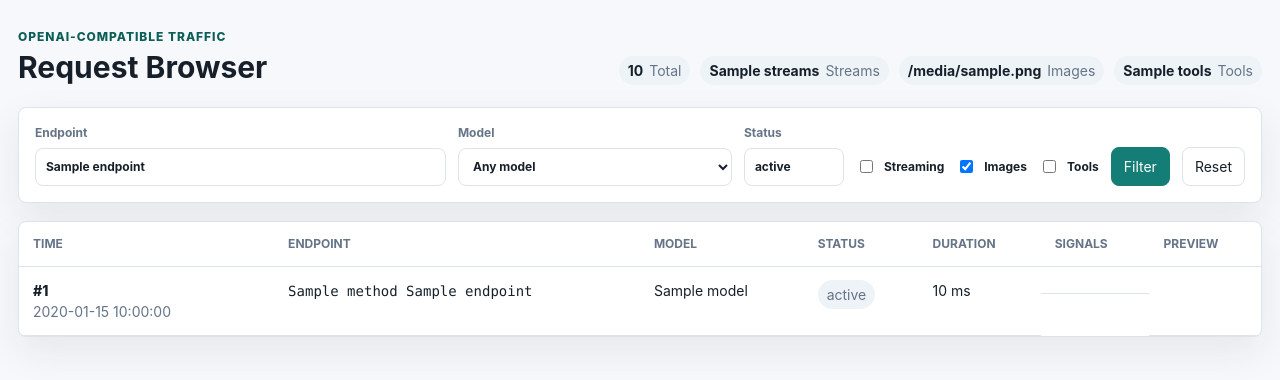
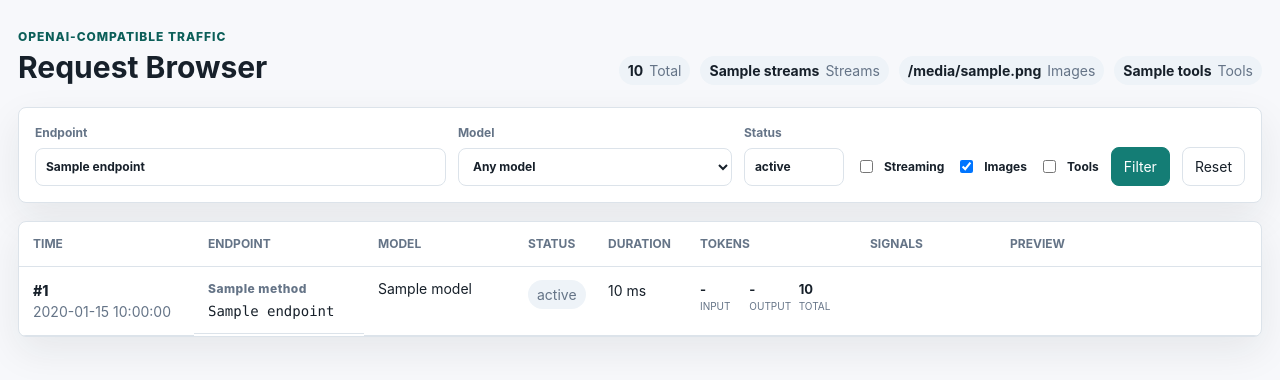
Before and after one commit to shamitv/llm-observe-proxy, a FastAPI app: template src/llm_observe_proxy/templates/index.html in a window 1280 px wide. Shown: the part 72-452 px from the top of the page. Run offline with FastAPI, Linux system fonts and the light colour scheme; the template is opened without the code that fills it: most values are stand-ins (such as "Sample title", 1, 10 or a date in 2020); some libraries are stand-ins or nearby versions.

Commit message:
feat: add token usage to request grid

```diff
--- a/src/llm_observe_proxy/static/styles.css
+++ b/src/llm_observe_proxy/static/styles.css
@@ -54,7 +54,6 @@ pre {
 .nav,
 .stats,
 .detail-meta,
-.signals,
 .mode-tabs {
   display: flex;
   align-items: center;
@@ -263,6 +262,39 @@ table {
   border-collapse: collapse;
 }
 
+.requests-table {
+  min-width: 1220px;
+  table-layout: fixed;
+}
+
+.requests-table .col-time {
+  width: 175px;
+}
+
+.requests-table .col-endpoint {
+  width: 170px;
+}
+
+.requests-table .col-model {
+  width: 150px;
+}
+
+.requests-table .col-status {
+  width: 80px;
+}
+
+.requests-table .col-duration {
+  width: 92px;
+}
+
+.requests-table .col-tokens {
+  width: 170px;
+}
+
+.requests-table .col-signals {
+  width: 140px;
+}
+
 th,
 td {
   padding: 13px 14px;
@@ -281,9 +313,79 @@ td:first-child {
   min-width: 190px;
 }
 
+.requests-table td:first-child {
+  min-width: 0;
+}
+
 td:first-child a {
   display: block;
   font-weight: 800;
+}
+
+.request-endpoint,
+.request-model,
+.request-preview {
+  overflow-wrap: anywhere;
+}
+
+.request-endpoint {
+  display: grid;
+  gap: 4px;
+}
+
+.request-endpoint code {
+  line-height: 1.35;
+  white-space: normal;
+}
+
+.method {
+  color: var(--muted);
+  font-size: 12px;
+  font-weight: 800;
+  letter-spacing: 0.04em;
+}
+
+.request-model {
+  line-height: 1.35;
+}
+
+.numeric {
+  white-space: nowrap;
+}
+
+.token-triplet {
+  display: grid;
+  grid-template-columns: repeat(3, minmax(0, 1fr));
+  gap: 6px;
+}
+
+.token-triplet span {
+  display: grid;
+  gap: 2px;
+  min-width: 0;
+}
+
+.token-triplet strong {
+  font-size: 13px;
+}
+
+.token-triplet small {
+  color: var(--muted);
+  font-size: 10px;
+  line-height: 1.1;
+  text-transform: uppercase;
+}
+
+.request-preview span {
+  display: -webkit-box;
+  overflow: hidden;
+  line-height: 1.45;
+  -webkit-box-orient: vertical;
+  -webkit-line-clamp: 3;
+}
+
+.signals span {
+  margin: 0 4px 4px 0;
 }
 
 .status-200,
--- a/src/llm_observe_proxy/templates/index.html
+++ b/src/llm_observe_proxy/templates/index.html
@@ -44,7 +44,17 @@
 </form>
 
 <section class="table-shell">
-  <table>
+  <table class="requests-table">
+    <colgroup>
+      <col class="col-time">
+      <col class="col-endpoint">
+      <col class="col-model">
+      <col class="col-status">
+      <col class="col-duration">
+      <col class="col-tokens">
+      <col class="col-signals">
+      <col class="col-preview">
+    </colgroup>
     <thead>
       <tr>
         <th>Time</th>
@@ -52,6 +62,7 @@
         <th>Model</th>
         <th>Status</th>
         <th>Duration</th>
+        <th>Tokens</th>
         <th>Signals</th>
         <th>Preview</th>
       </tr>
@@ -60,20 +71,27 @@
       {% for record in records %}
       <tr>
         <td><a href="/admin/requests/{{ record.id }}">#{{ record.id }}</a><span class="muted">{{ record.created_at }}</span></td>
-        <td><code>{{ record.method }} {{ record.endpoint }}</code></td>
-        <td>{{ record.model }}</td>
+        <td class="request-endpoint"><span class="method">{{ record.method }}</span><code>{{ record.endpoint }}</code></td>
+        <td class="request-model">{{ record.model }}</td>
         <td><span class="pill status-{{ record.status | default('pending', true) }}">{{ record.status | default('pending', true) }}</span></td>
-        <td>{{ record.duration_ms | default('-', true) }} ms</td>
+        <td class="numeric">{{ record.duration_ms | default('-', true) }} ms</td>
+        <td>
+          <div class="token-triplet">
+            <span><strong>{{ record.tokens.input | default('-', true) }}</strong><small>Input</small></span>
+            <span><strong>{{ record.tokens.output | default('-', true) }}</strong><small>Output</small></span>
+            <span><strong>{{ record.tokens.total | default('-', true) }}</strong><small>Total</small></span>
+          </div>
+        </td>
         <td class="signals">
           {% if record.is_stream %}<span>Stream</span>{% endif %}
           {% if record.has_images %}<span>Image</span>{% endif %}
           {% if record.has_tool_calls %}<span>Tool</span>{% endif %}
           {% if record.error %}<span>Error</span>{% endif %}
         </td>
-        <td>{{ record.preview | preview | safe }}</td>
+        <td class="request-preview"><span>{{ record.preview | preview | safe }}</span></td>
       </tr>
       {% else %}
-      <tr><td colspan="7" class="empty">No captured requests yet.</td></tr>
+      <tr><td colspan="8" class="empty">No captured requests yet.</td></tr>
       {% endfor %}
     </tbody>
   </table>
```
Also changed, not shown: src/llm_observe_proxy/admin.py (+15 -0 lines), src/llm_observe_proxy/capture.py (+78 -1 lines), tests/conftest.py (+2 -0 lines), tests/test_admin_ui.py (+4 -0 lines), tests/test_rendering_and_cli.py (+36 -0 lines).
